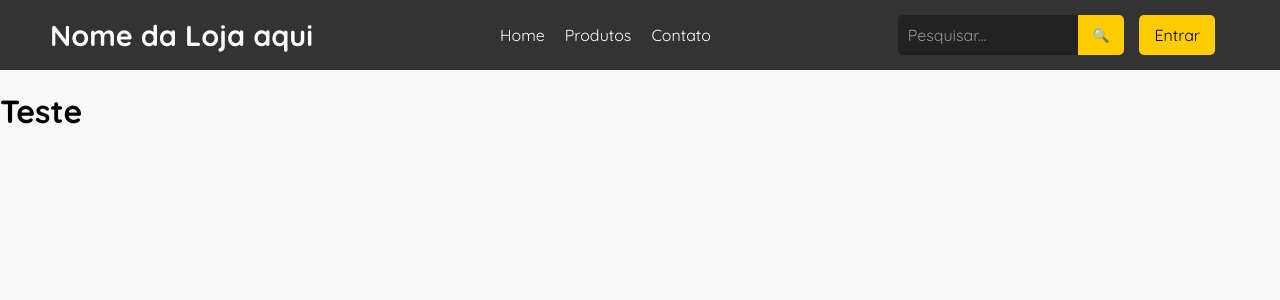
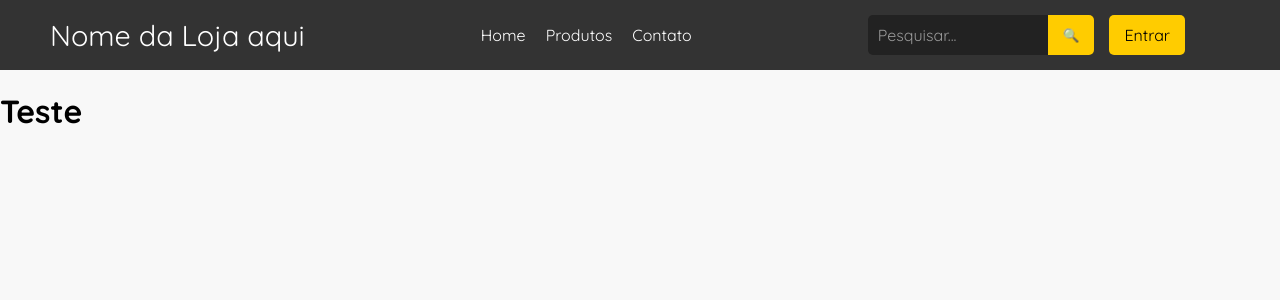
Before and after one commit to ThomasNicholas21/ProjetoEcommerce, a Django app: page /index/ in a window 1280 px wide. Shown: the top 300 px of the page. Run offline with Django 4.2, Linux system fonts and the light colour scheme.

Commit message:
style: estilizando fonte

```diff
--- a/application/ecommerce/static/global/css/style.css
+++ b/application/ecommerce/static/global/css/style.css
@@ -23,7 +23,7 @@ header {
 
 .logo {
     font-size: 1.8rem;
-    font-weight: bold;
+    font-weight: normal;
 }
 
 .nav-links {
@@ -108,6 +108,19 @@ header {
     color: #ffcc00;
 }
 
+/* Ícone do carrinho de compras */
+.cart-icon {
+    font-size: 1.5rem;
+    padding: 10px 15px;
+    color: white;
+    transition: color 0.3s;
+    cursor: pointer;
+}
+
+.cart-icon:hover {
+    color: #ffcc00;
+}
+
 /* Responsivo */
 @media (max-width: 768px) {
     header {
```
